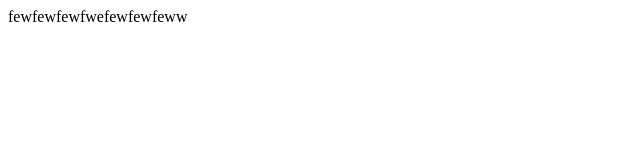
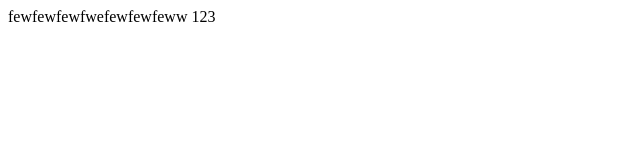
Before and after one commit to Pastez/Asia, a plain HTML site: page index.html in a window 1280 px wide. Shown: the full height of the page, 0-640 px from the left. Drawn offline with Linux system fonts and the light colour scheme.

```diff
--- a/index.html
+++ b/index.html
@@ -5,6 +5,6 @@
     <title>Test Asi</title>
   </head>
   <body>
-fewfewfewfwefewfewfeww
+fewfewfewfwefewfewfeww 123
   </body>
 </html>
```
Also changed, not shown: cokolwiek.txt (added).
